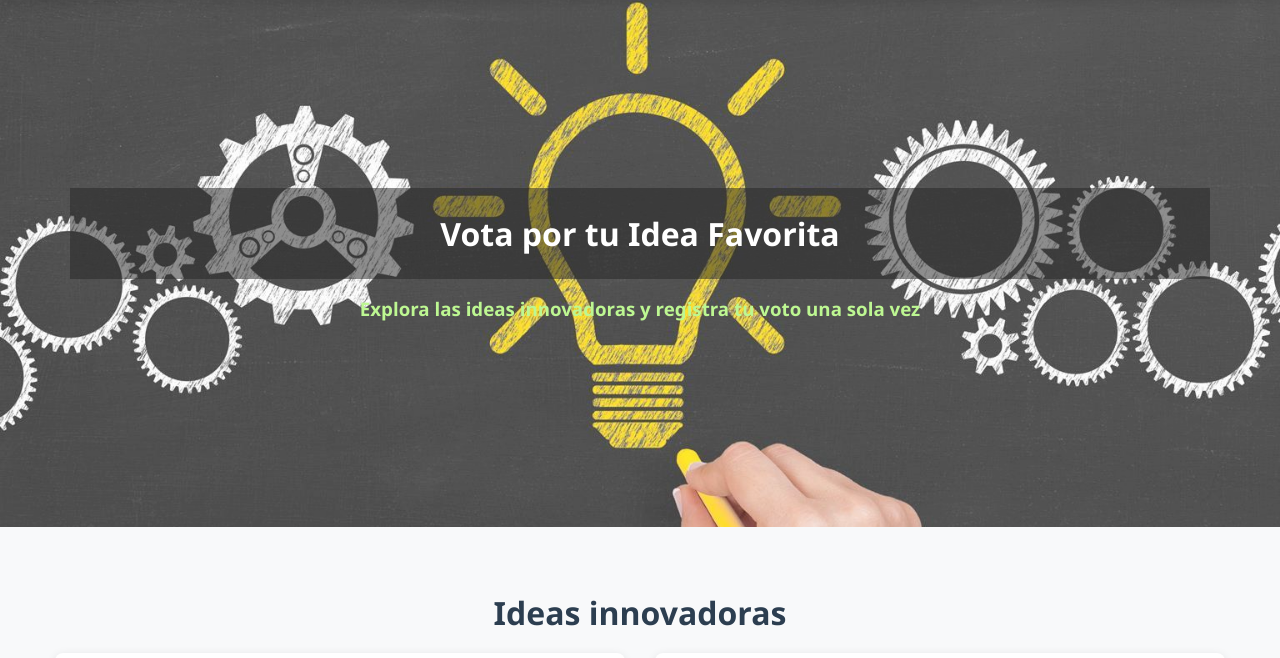
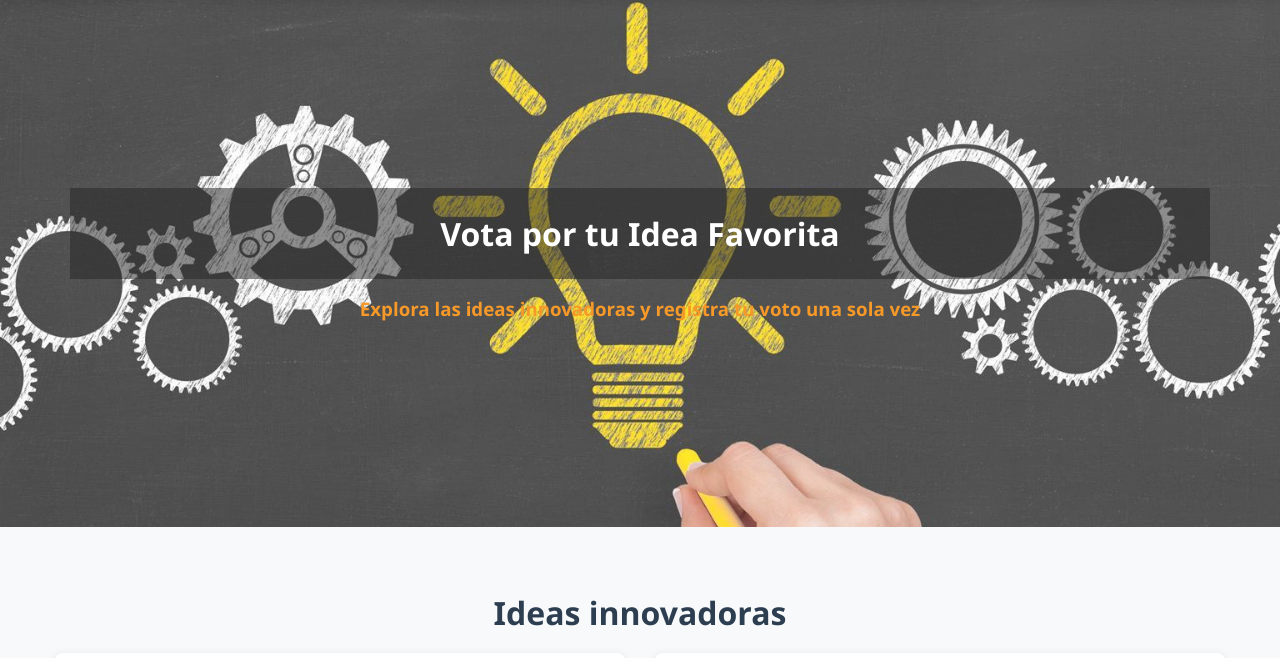
Before and after one commit to GunnerSkale97/CONSEGSA-LAB, a plain HTML site: page index.html in a window 1280 px wide. Shown: the part 93-751 px from the top of the page. Drawn offline with nearby package versions, Linux system fonts and the light colour scheme.

Commit message:
cambio color explora ideas

```diff
--- a/index.html
+++ b/index.html
@@ -427,7 +427,7 @@
                 <h1 style="color: #ffffff; text-align: center; background-color: rgba(0, 0, 0, 0.509); padding: 20px;">
                     <b>Vota por tu Idea Favorita</b>
                 </h1>
-                <h3 style="text-align: center; color: #b2f67f;">
+                <h3 style="text-align: center; color: #f58803;">
                     Explora las ideas innovadoras y registra tu voto una sola vez
                 </h3>
             </div>
```
